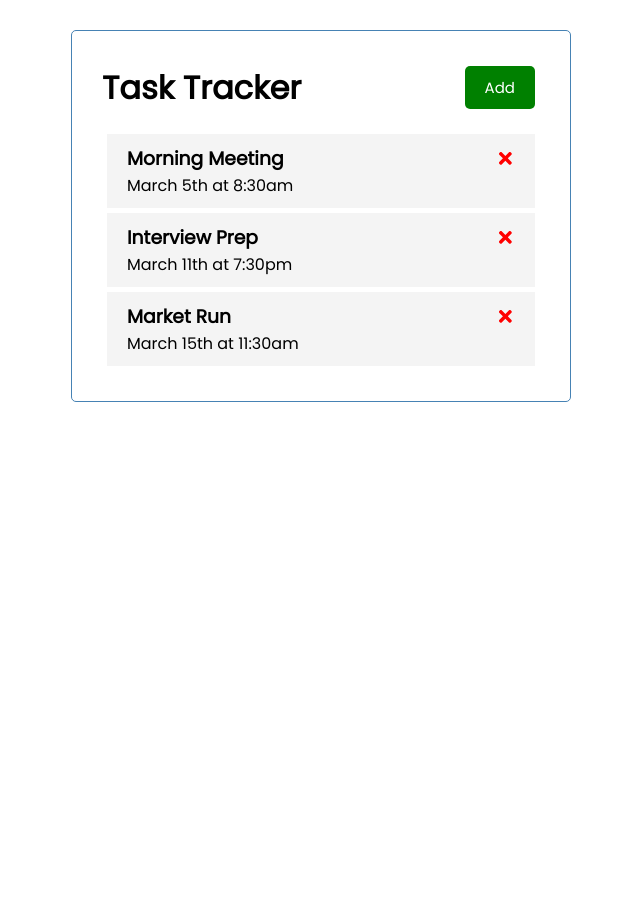
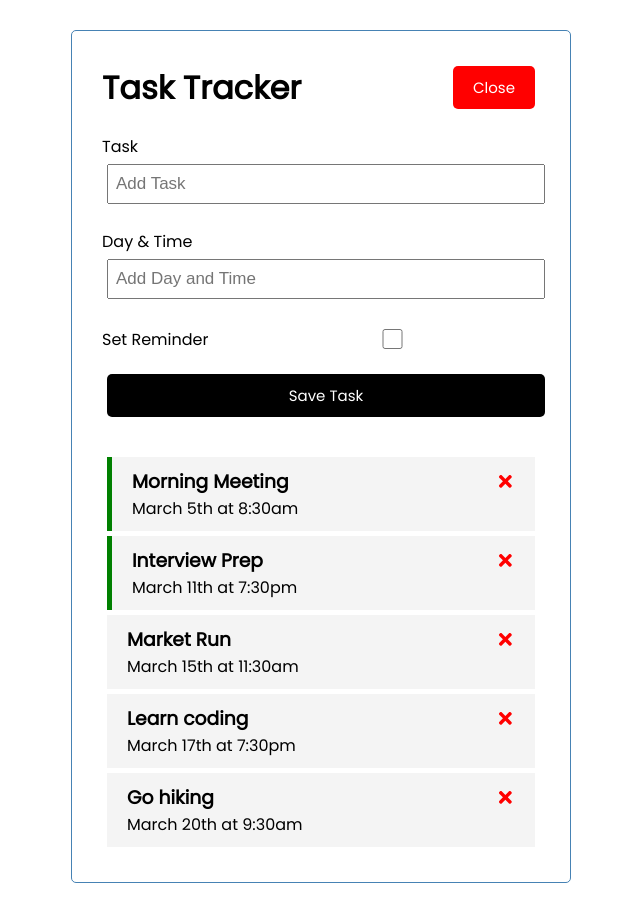
Before and after one commit to kenneth-alt/task-tracker-react-app, a React (Create React App) app in the folder task-tracker/: page / in a window 1280 px wide. Both pictures are taken after a click on the button "Add". Shown: the whole page, without its empty margins (319-959 px from the left). Before the commit the page ends 800 px from the top, so only its background shows below. Built offline with nearby package versions, Linux system fonts and the light colour scheme.

Commit message:
end of frontend build

```diff
--- a/task-tracker/src/App.js
+++ b/task-tracker/src/App.js
@@ -1,8 +1,10 @@
 import { useState } from "react"
 import Header from "./components/Header";
 import Tasks from "./components/Tasks";
+import AddTask from "./components/AddTask";
 
 const App = () => {
+  const [showAddTask, setShowAddTask] = useState(false)
   const [tasks, setTasks] = useState([
     {
         id: 1,
@@ -22,17 +24,42 @@
         day: 'March 15th at 11:30am',
         reminder: false,
     },
+    {
+      id: 4,
+      text: 'Learn coding',
+      day: 'March 17th at 7:30pm',
+      reminder: false,
+  },
+  {
+    id: 5,
+    text: 'Go hiking',
+    day: 'March 20th at 9:30am',
+    reminder: false,
+},
 ])
+
+// Add Task
+const addTask = (task) => {
+  const id = Math.floor(Math.random() * 10000) + 1
+  const newTask = { ...tasks, newTask }
+  setTasks([...tasks, newTask])
+}
 
 // Delete Task
 const deleteTask = (id) => {
   setTasks(tasks.filter((task) => task.id !== id))
 }
 
+// Toggle Reminder
+const toggleReminder = (id) => {
+  setTasks(tasks.map((task) => task.id === id ? { ...task, reminder: !task.reminder } : task))
+}
+
   return (
     <div className="container">
-      <Header />
-      {tasks.length > 0 ? <Tasks tasks={tasks} onDelete={deleteTask}/> : 'Task List Empty!'}
+      <Header onAdd={() => setShowAddTask(!showAddTask)} showAdd={showAddTask} />
+      {showAddTask && <AddTask onAdd={addTask} />}
+      {tasks.length > 0 ? <Tasks tasks={tasks} onDelete={deleteTask} onToggle={toggleReminder} /> : 'Task List Empty!'}
     </div>
   );
 }
--- /dev/null
+++ b/task-tracker/src/components/AddTask.js
@@ -0,0 +1,43 @@
+import { useState } from 'react'
+
+const AddTask = ({ onAdd }) => {
+    const [text, setText] = useState('')
+    const [day, setDay] = useState('')
+    const [reminder, setReminder] = useState(false)
+
+    const onSubmit = (e) => {
+        e.preventDefault()
+
+        if(!text) {
+            alert('Please add a task')
+            return
+        }
+
+        onAdd({ text, day, reminder })
+
+        setText('')
+        setDay('')
+        setReminder(false)
+    }
+
+    return (
+    <form className="add-form" onSubmit={onSubmit}>
+        <div className="form-control">
+            <label>Task</label>
+            <input type="text" placeholder="Add Task" value={text} onChange={(e) => setText(e.target.value)} />
+        </div>
+        <div className="form-control">
+            <label>Day & Time</label>
+            <input type="text" placeholder="Add Day and Time" value={day} onChange={(e) => setDay(e.target.value)} />
+        </div>
+        <div className="form-control form-control-check">
+            <label>Set Reminder</label>
+            <input type="checkbox" checked={reminder} value={reminder} onChange={(e) => setReminder(e.currentTarget.checked)} />
+        </div>
+
+        <input type="submit" value='Save Task' className="btn btn-block" />
+    </form>
+  )
+}
+
+export default AddTask
--- a/task-tracker/src/components/Header.js
+++ b/task-tracker/src/components/Header.js
@@ -1,14 +1,12 @@
 import PropTypes from 'prop-types'
 import Button from './Button'
 
-const Header = ({ title }) => {
-  const onClick = () => {
-    console.log('Click')
-  }
+const Header = ({ title, onAdd, showAdd }) => {
+
   return (
     <header className='header'>
         <h1>{title}</h1>
-        <Button color='green' text='Add' onClick={onClick} />
+        <Button color={showAdd ? 'red' : 'green'} text={showAdd ? 'Close' : 'Add'} onClick={onAdd} />
     </header>
   )
 }
--- a/task-tracker/src/components/Task.js
+++ b/task-tracker/src/components/Task.js
@@ -1,9 +1,9 @@
 import { FaTimes } from 'react-icons/fa'
 
-const Task = ({ task, onDelete }) => {
+const Task = ({ task, onDelete, onToggle }) => {
   return (
-    <div className="task">
-        <h3>{task.text} <FaTimes style={{ color: 'red', cursor: 'pointer'}} onClick={() => onDelete(task.id)}/></h3>
+    <div className={`task ${task.reminder ? 'reminder' : ''}`} onDoubleClick={() => onToggle(task.id)}>
+        <h3>{task.text}{' '} <FaTimes style={{ color: 'red', cursor: 'pointer'}} onClick={() => onDelete(task.id)}/></h3>
         <p>{task.day}</p>
     </div>
   )
--- a/task-tracker/src/components/Tasks.js
+++ b/task-tracker/src/components/Tasks.js
@@ -1,10 +1,10 @@
 import Task from "./Task"
 
-const Tasks = ({ tasks, onDelete }) => {
+const Tasks = ({ tasks, onDelete, onToggle }) => {
 
   return (
     <>
-      {tasks.map((task) => (<Task key={task.id} task={task} onDelete={onDelete} />))}
+      {tasks.map((task) => (<Task key={task.id} task={task} onDelete={onDelete} onToggle={onToggle} />))}
     </>
   )
 }
```
